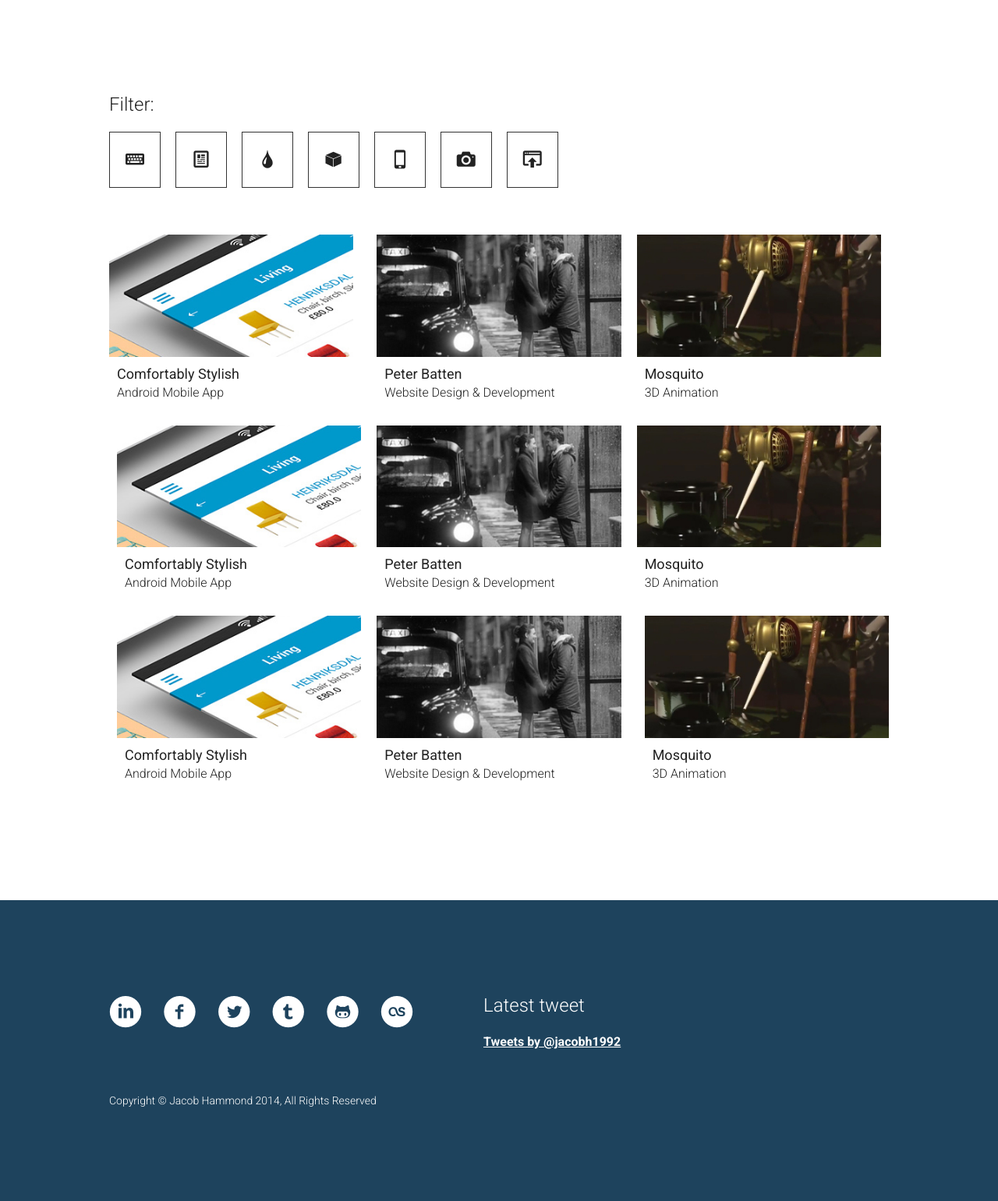
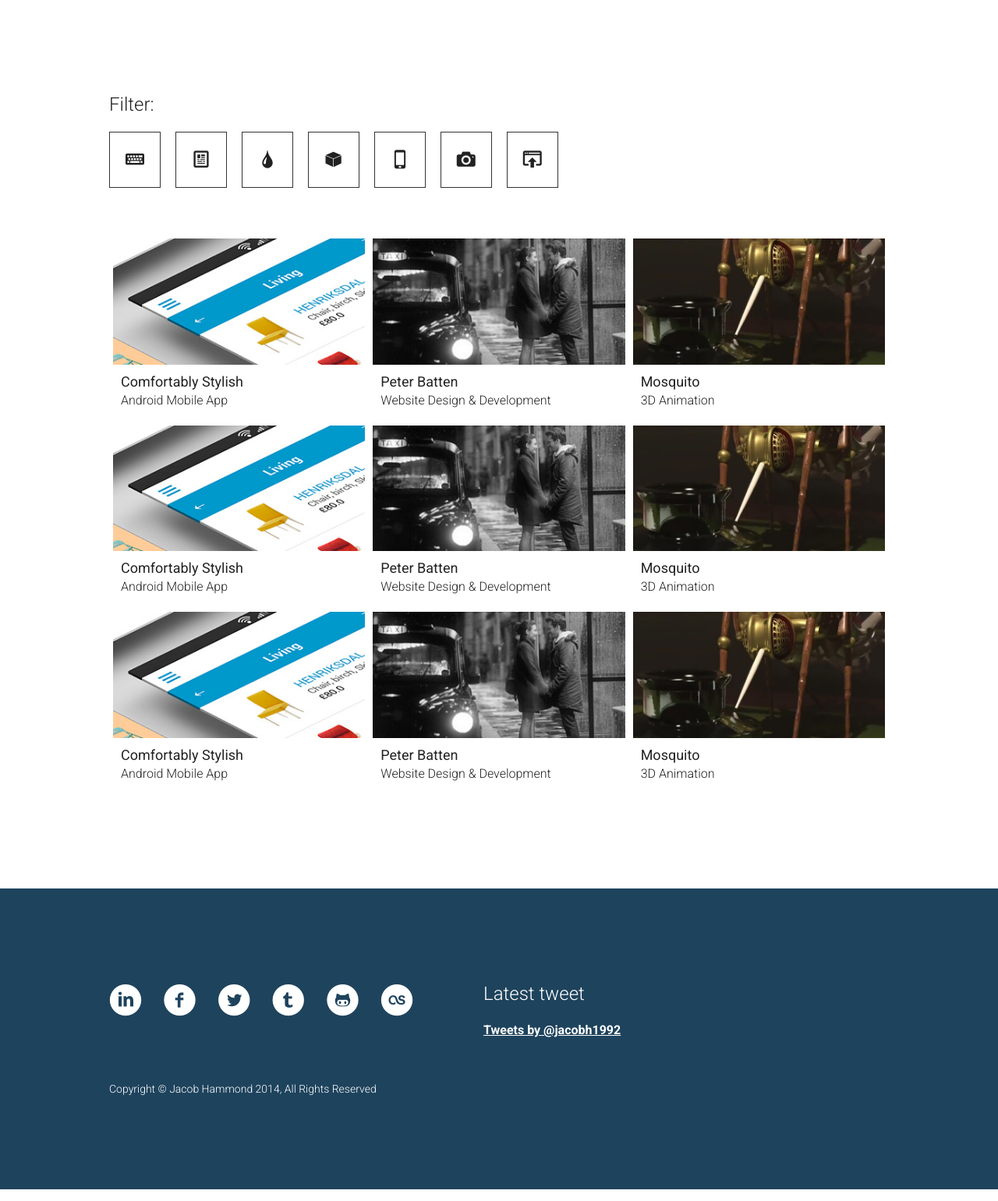
Before and after one commit to JacobH1992/jacob-hammond-portfolio, a PHP site: page /work in a window 1280 px wide. Shown: the part 495-2036 px from the top of the page at 78% size. Run offline with PHP 8.4, Linux system fonts and the light colour scheme; some libraries are stand-ins or nearby versions.

Commit message:
Updated work-item styles

```diff
--- a/css/styles.css
+++ b/css/styles.css
@@ -77,16 +77,16 @@ article, aside, details, figcaption, figure, footer, header, hgroup, menu, nav,
 
 .lgrey {
   color: #333333;
-  background: #eeeeee;
+  background: #dddddd;
 }
 
 .dgrey {
-  color: #eeeeee;
+  color: #dddddd;
   background: #333333;
 }
 
 .sdgrey {
-  color: #eeeeee;
+  color: #dddddd;
   background: #222222;
 }
 
@@ -500,9 +500,9 @@ a.btn:active, a.btn:focus {
 
 .work-item {
   position: relative;
-  margin-bottom: 20px;
   float: left;
   overflow: hidden;
+  border: 5px solid white;
 }
 .work-item img {
   width: 100%;
@@ -527,9 +527,9 @@ a.btn:active, a.btn:focus {
 }
 
 .work-item-description {
-  width: 100%;
-  height: 100%;
+  top: 0;
   padding: 10px;
+  background: white;
   -webkit-transition: all 0.3s;
   -moz-transition: all 0.3s;
   -o-transition: all 0.3s;
--- a/sass/_colours.scss
+++ b/sass/_colours.scss
@@ -1,5 +1,5 @@
 $white: #FFF;
-$lgrey: #EEE;
+$lgrey: #DDD;
 $mgrey: #999;
 $dgrey: #333;
 $sdgrey: #222;
--- a/sass/ui/_work-item.scss
+++ b/sass/ui/_work-item.scss
@@ -1,8 +1,8 @@
 .work-item {
     position: relative;
-    margin-bottom: 20px;
     float: left;
     overflow: hidden;
+    border: 5px solid $white;
     img {
         width: 100%;
         display: block;
@@ -24,9 +24,9 @@
 }
 
 .work-item-description {
-    width: 100%;
-    height: 100%;
+    top: 0;
     padding: 10px;
+    background: white;
     @include transition(all .3s);
 }
 
--- a/views/work.php
+++ b/views/work.php
@@ -23,7 +23,7 @@
 
     <section class="white">
         <div id="work-items" class="align-center section-padding">
-            <div class="work-item third-margin">
+            <div class="work-item third">
                 <img src="/img/work/mobile-app/comfortably-stylish.jpg" alt="">
                 <div class="work-item-description">
                     <h1>Comfortably Stylish</h2>
@@ -33,7 +33,7 @@
                     <i class="ico-mobile"></i>
                 </div>
             </div>
-            <div class="work-item third-margin">
+            <div class="work-item third">
                 <img src="/img/work/web-design/petebatten.jpg" alt="">
                 <div class="work-item-description">
                     <h1>Peter Batten</h2>
@@ -43,7 +43,7 @@
                     <i class="ico-keyboard"></i>
                 </div>
             </div>
-            <div class="work-item third-margin">
+            <div class="work-item third">
                 <img src="/img/work/3d/mosquito.jpg" alt="">
                 <div class="work-item-description">
                     <h1>Mosquito</h2>
@@ -53,7 +53,7 @@
                     <i class="ico-cube"></i>
                 </div>
             </div>
-            <div class="work-item third-margin">
+            <div class="work-item third">
                 <img src="/img/work/mobile-app/comfortably-stylish.jpg" alt="">
                 <div class="work-item-description">
                     <h1>Comfortably Stylish</h2>
@@ -63,7 +63,7 @@
                     <i class="ico-mobile"></i>
                 </div>
             </div>
-            <div class="work-item third-margin">
+            <div class="work-item third">
                 <img src="/img/work/web-design/petebatten.jpg" alt="">
                 <div class="work-item-description">
                     <h1>Peter Batten</h2>
@@ -73,7 +73,7 @@
                     <i class="ico-keyboard"></i>
                 </div>
             </div>
-            <div class="work-item third-margin">
+            <div class="work-item third">
                 <img src="/img/work/3d/mosquito.jpg" alt="">
                 <div class="work-item-description">
                     <h1>Mosquito</h2>
@@ -83,7 +83,7 @@
                     <i class="ico-cube"></i>
                 </div>
             </div>
-            <div class="work-item third-margin">
+            <div class="work-item third">
                 <img src="/img/work/mobile-app/comfortably-stylish.jpg" alt="">
                 <div class="work-item-description">
                     <h1>Comfortably Stylish</h2>
@@ -93,7 +93,7 @@
                     <i class="ico-mobile"></i>
                 </div>
             </div>
-            <div class="work-item third-margin">
+            <div class="work-item third">
                 <img src="/img/work/web-design/petebatten.jpg" alt="">
                 <div class="work-item-description">
                     <h1>Peter Batten</h2>
@@ -103,7 +103,7 @@
                     <i class="ico-keyboard"></i>
                 </div>
             </div>
-            <div class="work-item third-margin">
+            <div class="work-item third">
                 <img src="/img/work/3d/mosquito.jpg" alt="">
                 <div class="work-item-description">
                     <h1>Mosquito</h2>
```
